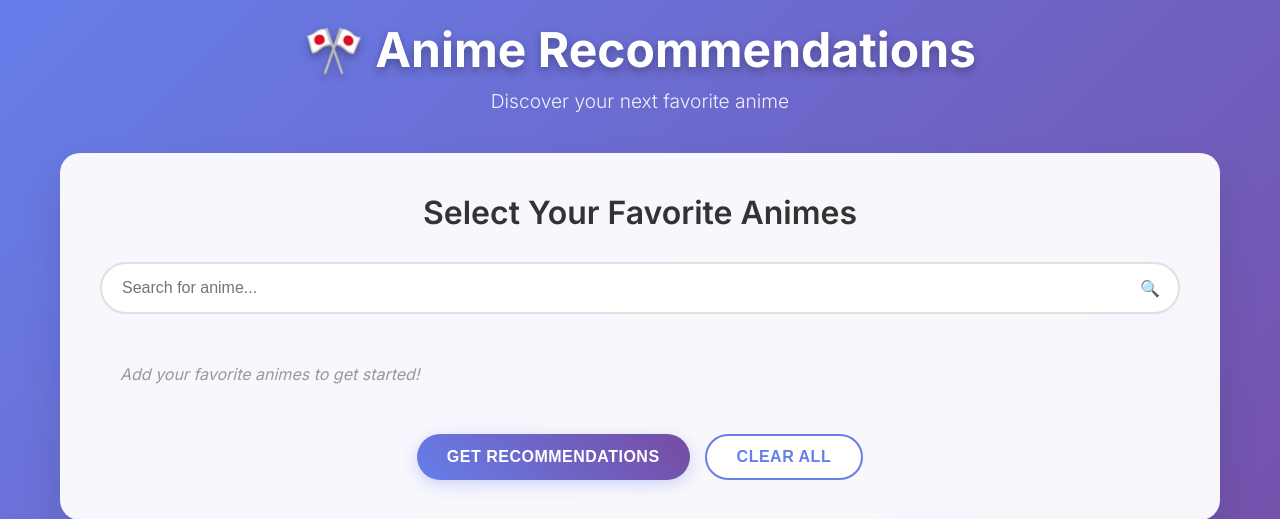
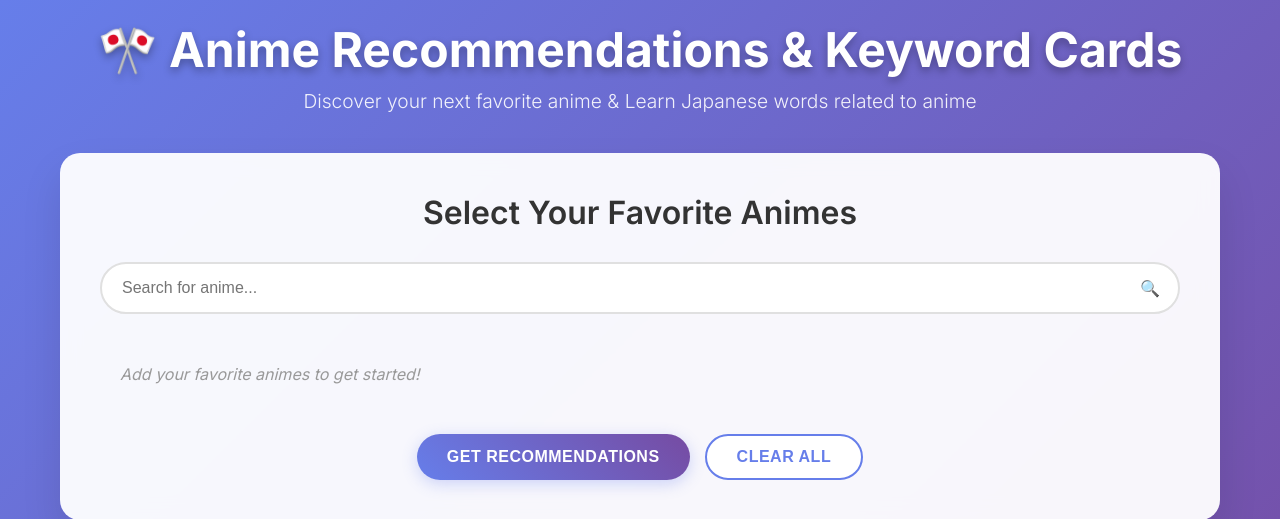
Before and after one commit to MRamazan/AnimeRecKeywordCards, a Flask app: template templates/index.html in a window 1280 px wide. Shown: the top 519 px of the page. Run offline with Flask 3, Linux system fonts and the light colour scheme; the template is opened without the code that fills it, so the values that code supplies are empty; parts of the project's set-up code (start-up, migrations or seed data) failed here and were passed over.

Commit message:
Update index.html

```diff
--- a/templates/index.html
+++ b/templates/index.html
@@ -513,8 +513,8 @@
 
     <div class="container">
         <div class="header">
-            <h1>🎌 Anime Recommendations</h1>
-            <p>Discover your next favorite anime</p>
+            <h1>🎌 Anime Recommendations & Keyword Cards</h1>
+            <p>Discover your next favorite anime & Learn Japanese words related to anime</p>
         </div>
 
         <!-- Favorites Section -->
```
